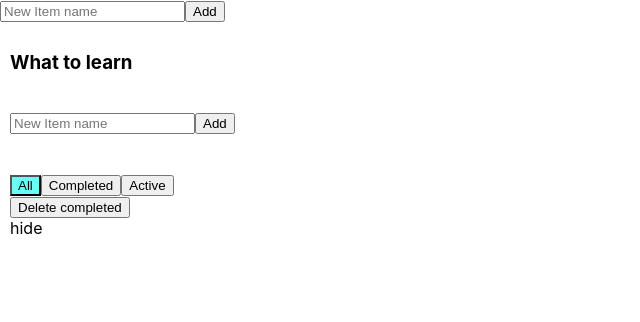
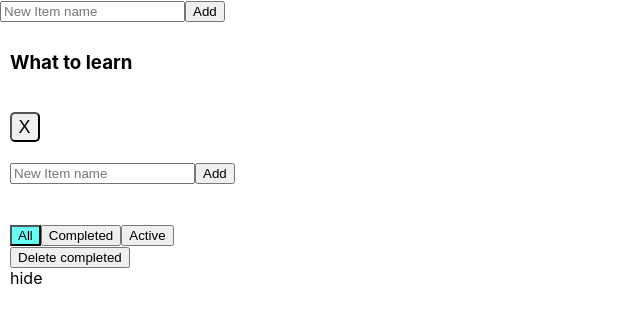
Before and after one commit to vantrey/todoListWithApi, a React (Create React App) app: page / in a window 1280 px wide. Shown: the top 322 px of the page, without its empty margins (0-640 px from the left). Built offline with nearby package versions, Linux system fonts and the light colour scheme.

Commit message:
9th lesson. complete dell, without css

```diff
--- a/src/AddNewItemForm.jsx
+++ b/src/AddNewItemForm.jsx
@@ -8,7 +8,6 @@ class AddNewItemForm extends React.Component {
   }
 
   onAddItemClick = () => {
-    debugger
     let newTitle = this.state.title
     if (!newTitle) {
       this.setState({error: true})
--- a/src/App.jsx
+++ b/src/App.jsx
@@ -25,7 +25,6 @@ class App extends React.Component {
   }
 
   addTodoList = (newTitleText) => {
-    debugger
     let nextIndex
     this.props.todoLists.length > 0 ?
       nextIndex = this.props.todoLists.length :
@@ -42,6 +41,9 @@ class App extends React.Component {
     })*/
     this.props.addTodoList(newTodoList)
   }
+  delTodoList = (todoListId) => {
+    this.props.delTodoList (todoListId)
+  }
 
   render = () => {
     const todoLists = this.props.todoLists.map((tl, i) => <TodoList
@@ -49,6 +51,7 @@ class App extends React.Component {
       id={tl.id}
       title={tl.title}
       tasks={tl.tasks}
+      delTodoList={this.props.delTodoList}
     />)
     return (
       <div>
@@ -71,10 +74,16 @@ const mapStateToProps = (state) => {
 const mapDispatchToProps = (dispatch) => {
   return {
     addTodoList: (newTodoList) => {
-      debugger
       const action = {
         type: 'ADD_TODO_LIST',
         newTodoList: newTodoList,
+      }
+      dispatch(action)
+    },
+    delTodoList: (todoListId) => {
+      const action = {
+        type: 'DEL_TODO_LIST',
+        todoListId:todoListId,
       }
       dispatch(action)
     }
--- /dev/null
+++ b/src/Button/Button.jsx
@@ -0,0 +1,23 @@
+import React from 'react';
+import styles from './Button.module.css'
+
+class Button extends React.Component {
+
+  onClick = () => {
+    this.props.f(this.props.id)
+  }
+  render = () => {
+    return (
+      <div>
+        <button
+          className={styles.button}
+          onClick={this.onClick}
+        >
+          {this.props.btnName}
+        </button>
+      </div>
+    )
+  }
+}
+
+export default Button;
--- /dev/null
+++ b/src/Button/Button.module.css
@@ -0,0 +1,10 @@
+.button
+{
+    font-family: fantasy;  font-size: large;
+
+    width: 30px; height: 30px;
+
+    letter-spacing: .05em;
+
+    border-radius: 5px;
+}
--- a/src/TodoList.jsx
+++ b/src/TodoList.jsx
@@ -5,11 +5,12 @@ import TodoListTasks from "./TodoListTasks";
 import TodoListFooter from "./TodoListFooter";
 import TodoListTitle from "./TodoListTitle"
 import {connect} from "react-redux"
+import Button from "./Button/Button"
 
 class TodoList extends React.Component {
-/*  componentDidMount() {
-    this.restoreState()
-  }*/
+  /*  componentDidMount() {
+      this.restoreState()
+    }*/
 
   state = {
     tasks: [],
@@ -59,11 +60,14 @@ class TodoList extends React.Component {
       this.saveState()
     })
   }
-  delTask = () => {
+  delSelectedTask = () => {
     let newTasks = this.state.tasks.filter(t => !t.isDone)
     this.setState({tasks: newTasks}, () => {
       this.saveState()
     })
+  }
+  delTask = (taskId) => {
+    this.props.delTask(taskId, this.props.id)
   }
   changeStatus = (taskId, isDone) => {
     this.changeTask(taskId, {isDone: isDone})
@@ -90,8 +94,10 @@ class TodoList extends React.Component {
       <div className="App">
         <div className="todoList">
           <TodoListTitle title={this.props.title}/>
+          <Button id={this.props.id} f={this.props.delTodoList} btnName={`X`}/>
           <AddNewItemForm addItem={this.addTask}/>
           <TodoListTasks
+            delTask={this.delTask}
             changeTaskTitle={this.changeTaskTitle}
             changeStatus={this.changeStatus}
             tasks={this.props.tasks.filter(t => {
@@ -104,7 +110,7 @@ class TodoList extends React.Component {
               }
             })}/>
           <TodoListFooter
-            delTask={this.delTask}
+            delSelectedTask={this.delSelectedTask}
             changeFilter={this.changeFilter}
             filterValue={this.state.filterValue}
           />
@@ -135,6 +141,14 @@ const mapDispatchToProps = (dispatch) => {
         todoListId: todoListId
       }
       dispatch(action)
+    },
+    delTask: (taskId, todoListId) => {
+      const action = {
+        type: 'DEL_TASK',
+        taskId: taskId,
+        todoListId: todoListId
+      }
+      dispatch(action)
     }
   }
 }
--- a/src/TodoListFooter.js
+++ b/src/TodoListFooter.js
@@ -23,7 +23,7 @@ class TodoListFooter extends React.Component {
     this.props.changeFilter('Active')
   }
   onDelClick = () => {
-    this.props.delTask()
+    this.props.delSelectedTask()
   }
 
   render = () => {
--- a/src/TodoListTask.js
+++ b/src/TodoListTask.js
@@ -1,5 +1,6 @@
 import React from 'react';
 import PropType from 'prop-types';
+import Button from "./Button/Button"
 
 class TodoListTask extends React.Component {
   state = {
@@ -31,9 +32,10 @@ class TodoListTask extends React.Component {
             onBlur={this.deactivateEditMod}
             onChange={this.onTitleChanged}
           />
-          : < span onClick={this.activateEditMode}>
+          : <span onClick={this.activateEditMode}>
         {this.props.task.id} - {this.props.task.title} - priority: {this.props.task.priority}
           </span>}
+        <Button id={this.props.task.id} f={this.props.delTask} btnName={`X`}/>
       </div>
     );
   }
--- a/src/TodoListTasks.js
+++ b/src/TodoListTasks.js
@@ -7,6 +7,7 @@ class TodoListTasks extends React.Component {
     let tasksElements = this.props.tasks.map((t, i) => {
       return (
         <TodoListTask
+          delTask={this.props.delTask}
           changeTaskTitle={this.props.changeTaskTitle}
           task={t}
           key={i}
--- a/src/store.js
+++ b/src/store.js
@@ -7,17 +7,18 @@ const initialState = {
 }
 
 const reducer = (state = initialState, action) => {
-  debugger
   switch (action.type) {
     case 'ADD_TODO_LIST':
-      debugger
-      let ns = {
+      return {
         ...state,
         todoLists: [...state.todoLists, action.newTodoList]
       }
-      debugger
-      return ns
-
+    case 'DEL_TODO_LIST':
+      return {
+        ...state, todoLists: state.todoLists.filter(todo => {
+          return action.todoListId !== todo.id
+        })
+      }
     case 'ADD_TASK':
       return {
         ...state, todoLists: state.todoLists.map(todo => {
@@ -43,10 +44,19 @@ const reducer = (state = initialState, action) => {
           } else return todo
         })
       }
+    case 'DEL_TASK':
+      return {
+        ...state,
+        todoLists: state.todoLists.map(todo => {
+          if (todo.id === action.todoListId) {
+            return {...todo, tasks: todo.tasks.filter (t => action.taskId !== t.id)}
+          } else return todo
+        })
+      }
   }
   return state
 }
 
 const store = createStore(reducer)
-
+window.store = store
 export default store
```
